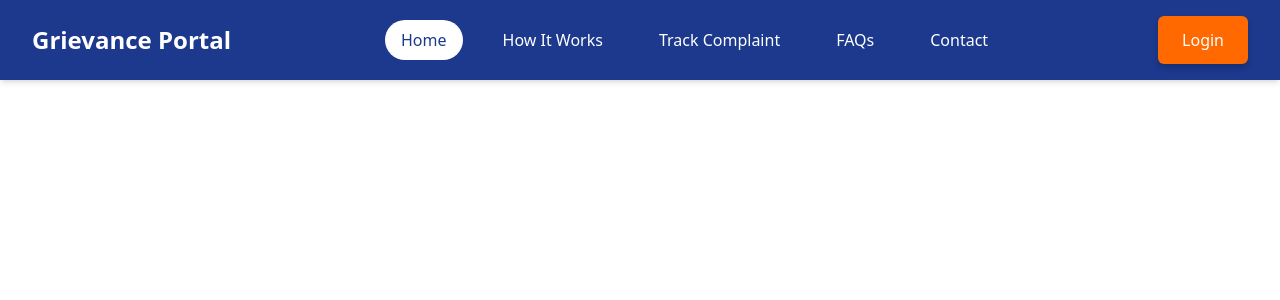
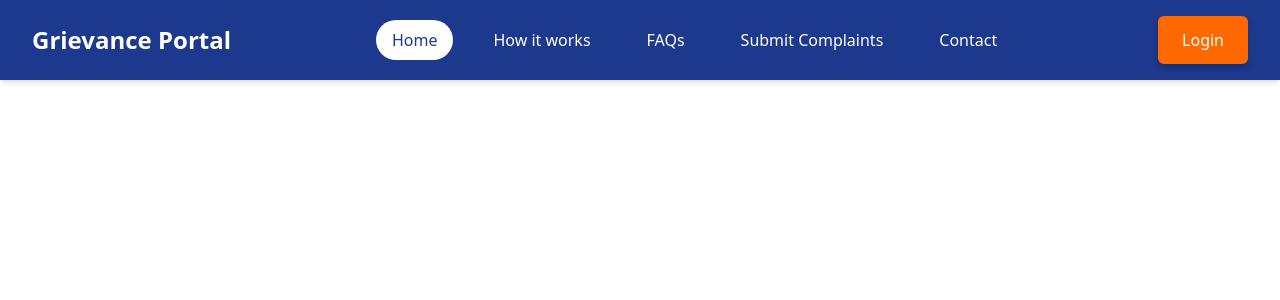
Before and after one commit to sarthaknayyar/aspire-hackathon, a React (Vite) app in the folder client/: page /navbar in a window 1280 px wide. Shown: the top 300 px of the page. Built offline with nearby package versions, Linux system fonts and the light colour scheme.

Commit message:
routed the navbars

```diff
--- a/client/src/App.jsx
+++ b/client/src/App.jsx
@@ -7,6 +7,10 @@ import LoginForm from './components/login';
 import SignupForm from './components/SignUp';
 import Navbar from './components/Navbar';
 import GrievanceForm from './components/GrievanceForm';
+import Home from "./components/Home";
+import FAQPage from "./components/FAQPage";
+import Complaints from "./components/Complaints";
+import Contact from "./components/Contact";
 
 
 function App() {
@@ -20,6 +24,11 @@ function App() {
       <Route path='/signup' element={<SignupForm/>} />
       <Route path='/navbar' element={<Navbar/>} />
       <Route path='/grievance-form/:department' element={<GrievanceForm/>} />
+      {/* <Route path="/Home" element={<Home />} /> */}
+        <Route path="/faqs" element={<FAQPage />} />
+        <Route path="/complaints" element={<Complaints />} />
+        <Route path="/contact" element={<Contact />} />
+        <Route path='/status' element={<Home/>}/>
     </Routes>
    </div>
   )
--- a/client/src/components/Header.jsx
+++ b/client/src/components/Header.jsx
@@ -4,7 +4,9 @@ export default function Header() {
   return (
     <header className="bg-blue-700 text-white py-4 shadow-md">
       <div className="container mx-auto flex justify-between items-center px-4">
-        <h1 className="text-2xl font-bold">Grievance Portal</h1>
+        <h1 className="text-2xl font-bold">
+          <Link to="/" className="hover:text-gray-300">Grievance Portal</Link>
+        </h1>
         <nav>
           <ul className="flex space-x-6">
             <li>
--- a/client/src/components/Navbar.jsx
+++ b/client/src/components/Navbar.jsx
@@ -1,57 +1,41 @@
 import { useState } from "react";
-import { useNavigate } from "react-router-dom";
-
+import { useNavigate, Link } from "react-router-dom";
 
 const Navbar = () => {
   const [active, setActive] = useState("Home");
   const navigate = useNavigate();
-  const handleNavigate = async () => {
-    navigate("/login");
-  };
-
-
 
   return (
     <header className="bg-blue-900 text-white px-8 py-4 flex justify-between items-center shadow-md">
-      {/* Logo */}
       <div className="text-2xl font-bold">Grievance Portal</div>
 
-      {/* Navigation Menu */}
-      <nav className="relative">
-        <ul className="flex space-x-6 relative">
-          {["Home", "How It Works", "Track Complaint", "FAQs", "Contact"].map(
-            (item, index) => (
-              <li
-                key={index}
-                onClick={() => setActive(item)}
-                className="relative cursor-pointer px-4 py-2 transition"
-              >
-                {/* Capsule Effect (Stays when active) */}
-                <span
-                  className={`absolute inset-0 bg-white rounded-full transition-all duration-300 ease-in-out
-                  ${
-                    active === item
-                      ? "opacity-100 scale-x-100" // Active item keeps capsule
-                      : "opacity-0 scale-x-0 group-hover:opacity-100 group-hover:scale-x-100"
-                  }`}
-                ></span>
+      <nav>
+        <ul className="flex space-x-6">
+          {[
+            { name: "Home", path: "/homepage" },
+            {name: "How it works", path: "/how-does-it-work"},
+            { name: "FAQs", path: "/faqs" },
+            { name: "Submit Complaints", path: "/complaints" },
 
-                {/* Menu Item Text */}
-                <span
-                  className={`relative z-10 transition-colors duration-300 ${
-                    active === item ? "text-blue-900" : "group-hover:text-blue-900"
-                  }`}
-                >
-                  {item}
-                </span>
-              </li>
-            )
-          )}
+            { name: "Contact", path: "/contact" },
+          ].map((item, index) => (
+            <li
+              key={index}
+              className={`cursor-pointer px-4 py-2 transition ${
+                active === item.name ? "text-blue-900 bg-white rounded-full" : ""
+              }`}
+              onClick={() => setActive(item.name)}
+            >
+              <Link to={item.path}>{item.name}</Link>
+            </li>
+          ))}
         </ul>
       </nav>
 
-      {/* Login Button */}
-      <button className="bg-orange-500 px-6 py-3 rounded-md hover:bg-orange-600 transition" onClick={handleNavigate}>
+      <button
+        className="bg-orange-500 px-6 py-3 rounded-md hover:bg-orange-600 transition"
+        onClick={() => navigate("/login")}
+      >
         Login
       </button>
     </header>
--- a/client/src/pages/HomePage.jsx
+++ b/client/src/pages/HomePage.jsx
@@ -94,7 +94,7 @@ function HomePage() {
     switch (activePage) {
       case "home":
         return <Home />;
-      case "complaints":
+      case "Submit":
         return <Complaints />;
       case "status":
         return <Status />;
--- a/client/src/pages/LandingPage.jsx
+++ b/client/src/pages/LandingPage.jsx
@@ -1,8 +1,8 @@
 import React, { useState, useEffect } from "react";
 import { motion, AnimatePresence, stagger } from "framer-motion";
 import { useNavigate } from "react-router-dom";
-import footer from "../components/footer";
-import Footer from "../components/footer";
+// import footer from "../components/footer";
+import Footer from "../components/Footer";
 import Navbar from "../components/Navbar";
 
 const images = [
```
